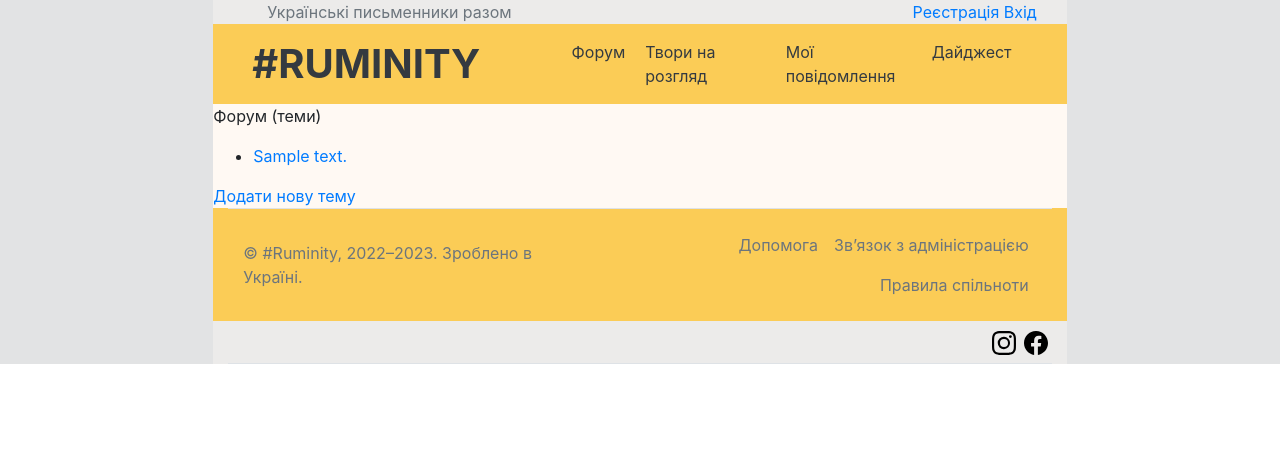
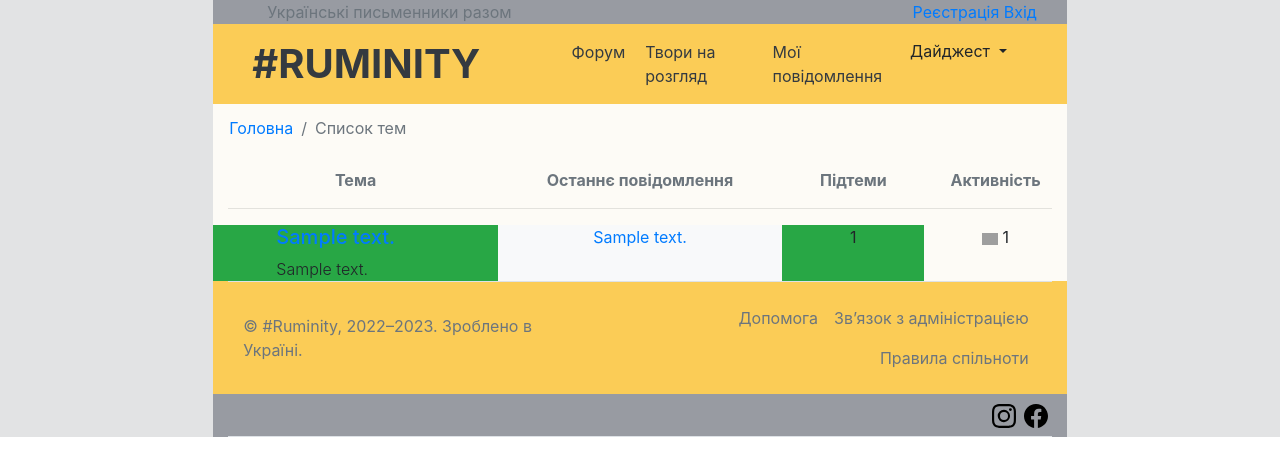
Before and after one commit to CrazySky0404/Django_files, a Django app: page /topics/ in a window 1280 px wide. Shown: the top 476 px of the page. Run offline with Django 4.2, Linux system fonts and the light colour scheme; tables that the repository leaves empty hold one stand-in row (values such as "Sample post"); some libraries are stand-ins or nearby versions; grey boxes are pictures that could not be loaded.

Commit message:
4 colums work.

```diff
--- a/ruminity_coms/models.py
+++ b/ruminity_coms/models.py
@@ -5,11 +5,15 @@
 class Topic(models.Model):
     """Тема, яку вивчає користувач."""
     text = models.CharField(max_length=300)
+    description = models.TextField(null=True)
     date_added = models.DateTimeField(auto_now_add=True)
+    #coms = models.ManyToManyField('Entry', blank=True)
+    #owner = models.ForeignKey(User, on_delete=models.CASCADE)
 
     def __str__(self):
         """Повернути рядкове представлення моделі."""
         return self.text
+        #return f'{[self.text, self.description]!r}'
 
 
 class Subtopic(models.Model):
@@ -20,6 +24,7 @@
 
     class Meta:
         verbose_name_plural = 'subtopics'
+        #ordering = ['-date_added']
 
     def __str__(self):
         """Повернути рядкове представлення моделі."""
@@ -30,12 +35,14 @@
     """Конкретна інформація до підтеми."""
     subtopic = models.ForeignKey(Subtopic, on_delete=models.CASCADE)
     text = models.CharField(max_length=300)
-    description = models.TextField(null=True)
+    #description = models.TextField(null=True)
     date_added = models.DateTimeField(auto_now_add=True)
     owner = models.ForeignKey(User, on_delete=models.CASCADE)
+    #topic = models.ForeignKey(Topic, on_delete=models.CASCADE, null=True, related_name="comment")
 
     class Meta:
         verbose_name_plural = 'entries'
+        #ordering = ['-date_added']
 
     def __str__(self):
         """Повернути рядкове представлення моделі."""
--- a/ruminity_coms/templates/ruminity_coms/base.html
+++ b/ruminity_coms/templates/ruminity_coms/base.html
@@ -15,7 +15,7 @@
 <body>
 
 <div class="container-fluid">
-  <div class="row" style="background-color: #fff9f3;">
+  <div class="row" style="background-color: #fdfbf6;">
     <div class="col-xs-1 col-sm-1 col-md-2 col-lg-2 p-0" style="background-color: #e2e3e4;">
     </div>
 
@@ -23,13 +23,13 @@
     <div class="col p-0" >
 
 <div class="container-fluid padding15">
-    <div class="container" style="background-color: #ecebea;">
+    <div class="container" style="background-color: #989ba2;">
         <div class="row mr-0 ml-0">
-            <div class="col-7 d-none d-sm-block"> <div class="text-muted pl-4 pb-0 pt-0 d-none d-sm-block">
+            <div class="col-6 d-none d-sm-block"> <div class="text-muted pl-4 pb-0 pt-0 d-none d-sm-block">
                 Українські письменники разом </div></div>
-            <div class="col-5 on-right text-dark">
+            <div class="col-6 on-right text-dark">
                 {% if user.is_authenticated %}
-                <span>Привіт, {{ user.username }}.</span>
+                <span>Привіт, {{ user.username }}. Нехай гарні новини зустрінуть тебе сьогодні :)</span>
                 <a href="{% url 'users:logout' %}">Вихід</a>
                 {% else %}
                 <a  href="{% url 'users:register' %}">Реєстрація</a>
@@ -43,7 +43,7 @@
 <div>
     <div class="container" style="background-color: #fbcc56;">
           <div>
-            <div >
+            <div>
                 <nav class="navbar navbar-expand-md navbar-light background-color: #fbcc56; pl-0" >
                      <div style="background-color: #fbcc56; col-1">
                         <a class="navbar-brand ml-4 pb-0 pt-0" href="{% url 'ruminity_coms:index' %}">
@@ -72,9 +72,18 @@
                           <a class="nav-link btn-pr rounded text-dark mr-1" href="#2" role="button">
                                         Мої повідомлення</a>
                         </li>
-                         <li class="nav-item">
-                          <a class="nav-link btn-pr rounded text-dark" href="#" role="button">
-                                        Дайджест</a>
+                         <li class="nav-item dropdown btn-pr rounded">
+                              <div class="dropdown">
+                                  <button class="btn btn-pr rounded dropdown-toggle" type="button" id="dropdownMenuButton"
+                                          data-toggle="dropdown" aria-haspopup="true" aria-expanded="false">
+                                    Дайджест
+                                  </button>
+                              <div class="dropdown-menu" aria-labelledby="dropdownMenuButton">
+                                    <a class="dropdown-item btn-pr" href="#6">Action</a>
+                                    <a class="dropdown-item btn-pr" href="#7">Another action</a>
+                                    <a class="dropdown-item btn-pr" href="#8">Something else here</a>
+                              </div>
+                        </div>
                         </li>
 
                       </ul>
@@ -132,7 +141,7 @@
   </symbol>
 </svg>
 
-<div class="container" style="background-color: #ecebea;">
+<div class="container" style="background-color: #989ba2;">
      <ul class="nav justify-content-end border-bottom p-1">
       <li class="mr-2 ml-3 mt-1 mb-1"><a class="text-muted" href="#"><svg class="bi" width="24" height="24">
           <use xlink:href="#instagram"/></svg></a></li>
--- a/ruminity_coms/templates/ruminity_coms/topics.html
+++ b/ruminity_coms/templates/ruminity_coms/topics.html
@@ -1,18 +1,69 @@
 {% extends "ruminity_coms/base.html" %}
+{% load bootstrap4 %}
+{% load static %}
+
+{% block page_header %}
+<nav aria-label="breadcrumb" >
+  <ol class="breadcrumb" style="background-color: #fdfbf6;">
+    <li class="breadcrumb-item"><a href="{% url 'ruminity_coms:index' %}">Головна</a></li>
+    <li class="breadcrumb-item active" aria-current="page">Список тем</li>
+  </ol>
+</nav>
+{% endblock page_header %}
 
 {% block content %}
-    <p>Форум (теми)</p>
 
-<ul>
-    {% for topic in topics %}
-        <li>
-            <a href="{% url 'ruminity_coms:subtopics' topic.id %}">{{ topic }}</a>
-        </li>
-    {% empty %}
-        <li>Не додано жодної теми.</li>
+<div class="container">
+  <div class="row justify-content-center text-secondary text-center font-weight-bold">
+    <div class="col-4">
+      Тема
+    </div>
+    <div class="col-4">
+      Останнє повідомлення
+    </div>
+    <div class="col-2 d-none d-sm-block">
+      Підтеми
+    </div>
+    <div class="col-2 d-none d-sm-block">
+      Активність
+    </div>
+  </div>
+        {% for topic in topics %}
+<hr>
+  <div class="row justify-content-center text-center">
+
+    <div class="col-4 text-left bg-success">
+        <div class="pl-5">
+        <h5><a href="{% url 'ruminity_coms:subtopics' topic.id %}">{{ topic }}</a></h5></div>
+        <div class="font-weight-light pl-5">{{ topic.description }}</div>
+
+    </div>
+    <div class="col-4 bg-light text-center">
+        {% for k, v in last_entries %}
+            {% if topic.id == k %}
+
+            {% for k1, v1 in dict_entry_text %}
+                {% if v == k1 %}
+                    <a href="#">{{ v1 }}</a>
+                {% endif %}
+            {% endfor %}
+           {% endif %}
+        {% endfor %}
+    </div>
+    <div class="col-2 bg-success text-center d-none d-sm-block">
+        {{ topic.subtopic_set.count }}
+    </div>
+    <div class="col-2 text-center d-none d-sm-block">
+       {% for k, v in sumen %}
+            {% if topic.id == k %}
+                <img src="{% static "css/images/chat-right2.svg" %}" width="16">
+                {{ v }}
+            {% endif %}
+        {% endfor %}
+    </div>
+  </div>
     {% endfor %}
-</ul>
 
-<a href="{% url 'ruminity_coms:new_topic' %}">Додати нову тему</a>
+</div>
 
 {% endblock content %}
--- a/ruminity_coms/views.py
+++ b/ruminity_coms/views.py
@@ -1,6 +1,8 @@
+from itertools import chain
+
+from django.http import Http404
 from django.shortcuts import render, redirect
 from django.contrib.auth.decorators import login_required
-from django.http import Http404
 
 from .models import Topic, Subtopic, Entry
 from .forms import TopicForm, SubtopicForm, EntryForm
@@ -13,8 +15,70 @@
 
 def topics(request):
     """Відображає всі теми."""
-    topics = Topic.objects.order_by('date_added')
-    context = {'topics': topics}
+    topics = Topic.objects.all()
+    sumen = {}
+    last_entries = {}
+    entry3 =[]
+    entry4 =[]
+    dict_topic_text = {}
+    dict_entry_text = {}
+
+    for topic in topics:
+        subtopics = Subtopic.objects.filter(topic__text=topic).order_by('-id')
+        list_entry = []
+        list_entry_id_2 = []
+        dict_topic_text1 = {topic.id: topic.text}
+
+        for subtopic in subtopics:
+            entries = Entry.objects.filter(subtopic__text=subtopic).order_by('-id')[:1]
+            if not entries:
+                pass
+            else:
+                list_entry.append(entries)
+                for entry in Entry.objects.filter(subtopic__text=subtopic).order_by('-id'):
+                    list_entry_id_2.append(entry.id)
+                    dict_entry_text2 = {entry.id: entry.text}
+                    dict_entry_text.update(dict_entry_text2)
+
+            for entry in Entry.objects.filter(subtopic__text=subtopic).order_by('-id'):
+                entry1 = entry.text
+                entry2 = entry.id
+                entry3.append(entry2)
+                entry4.append(entry1)
+        dict_topic_text.update(dict_topic_text1)
+
+        list_y = sorted(list_entry_id_2)
+        for x in list_y:
+             last_entries1 = {topic.id: x}
+
+        last_entries.update(last_entries1)
+
+    for topic in topics:
+        subtopics2 = Subtopic.objects.filter(topic__text=topic).order_by('-date_added')
+        sum_entries = 0
+        for subtopic in subtopics2:
+            entries = Entry.objects.filter(subtopic__text=subtopic).order_by('-date_added').count()
+            sum_entries += entries
+            sumen1 = {topic.id: sum_entries}
+        sumen.update(sumen1)
+
+
+    context = {'topics': topics, 'sumen': sumen.items(), 'last_entries': last_entries.items(),
+               'dict_entry_text':dict_entry_text.items()}
+    return render(request, 'ruminity_coms/topics.html', context)
+
+    for topic in topics:
+        subtopics2 = Subtopic.objects.filter(topic__text=topic).order_by('-date_added')
+        sum_entries = 0
+        for subtopic in subtopics2:
+            entries = Entry.objects.filter(subtopic__text=subtopic).order_by('-date_added').count()
+            sum_entries += entries
+            sumen1 = {topic.id: sum_entries}
+        sumen.update(sumen1)
+    #for k,value in sumen.items():
+        #print(k,value)
+    context = {'topics': topics, 'sumen': sumen.items(), 'last_entries': last_entries.items(),
+               'dict_entry_text': dict_entry_text, 'list_last': list_last}
     return render(request, 'ruminity_coms/topics.html', context)
 
 
@@ -54,6 +118,7 @@
 def new_subtopic(request, topic_id):
     """Створення нової Підтеми."""
     topic = Topic.objects.get(id=topic_id)
+
     if request.method != 'POST':
         form = SubtopicForm()
     else:
```
